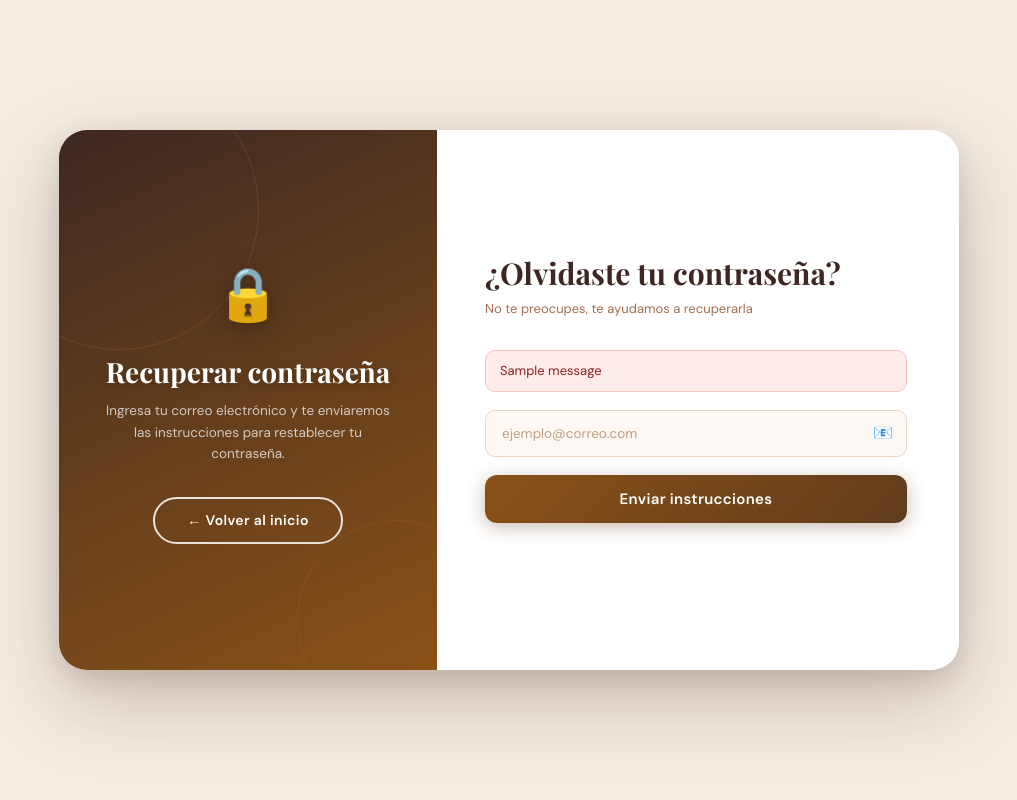
After one commit to rcastrooo/CHOCOFLOW_IA, a Django app: page /olvide-password/ in a window 1280 px wide. The commit adds this page. Shown: the whole page, without its empty margins (131-1148 px from the left). Run offline with Django 5.2, Linux system fonts and the light colour scheme; tables that the repository leaves empty hold one stand-in row (values such as "Sample post"); one stand-in notice (Sample message) is shown.

Commit message:
recuperar contraseña

```diff
--- a/CHOCOFLOW/urls.py
+++ b/CHOCOFLOW/urls.py
@@ -91,4 +91,8 @@ urlpatterns = [
     #CORREOS
     path('correos/', views.correos_vista, name='correos_vista'),
     path('correos/enviar/', views.enviar_correos_masivos, name='enviar_correos_masivos'),
+
+    #RECUPERAR CONTRASEÑA
+    path('olvide-password/',views.olvide_password,name='olvide_password'),
+    path('restablecer/<uidb64>/<token>/',views.restablecer_password,name='restablecer_password'),
 ]
--- /dev/null
+++ b/myApp/templates/auth/olvide_password.html
@@ -0,0 +1,55 @@
+{% load static %}
+<!DOCTYPE html>
+<html lang="es">
+<head>
+    <meta charset="UTF-8">
+    <meta name="viewport" content="width=device-width, initial-scale=1.0">
+    <title>Recuperar contraseña - CHOCOFLOW</title>
+    <link href="https://cdn.jsdelivr.net/npm/bootstrap@5.3.0/dist/css/bootstrap.min.css" rel="stylesheet">
+    <link rel="stylesheet" href="{% static 'css/login2.css' %}">
+</head>
+<body class="login-page">
+    <div class="login-wrapper">
+        <!-- ══ PANEL IZQUIERDO ══ -->
+        <div class="login-left">
+            <div class="deco-icon">🔒</div>
+            <h1>Recuperar contraseña</h1>
+            <p>Ingresa tu correo electrónico y te enviaremos las instrucciones para restablecer tu contraseña.</p>
+            <a href="{% url 'login' %}" class="btn-register">← Volver al inicio</a>
+        </div>
+
+        <!-- ══ PANEL DERECHO ══ -->
+        <div class="login-right">
+            <h2 class="form-title">¿Olvidaste tu contraseña?</h2>
+            <p class="form-subtitle">No te preocupes, te ayudamos a recuperarla</p>
+
+            {% if messages %}
+                {% for message in messages %}
+                    <div class="alert-choco">
+                        {{ message }}
+                    </div>
+                {% endfor %}
+            {% endif %}
+
+            <form method="POST" class="recovery-form">
+                {% csrf_token %}
+                <div class="input-group-custom">
+                    <input
+                        type="email"
+                        id="email"
+                        name="email"
+                        class="form-control-login"
+                        placeholder="ejemplo@correo.com"
+                        required
+                    >
+                    <span class="input-icon">📧</span>
+                </div>
+
+                <button type="submit" class="btn-login-main">
+                    Enviar instrucciones
+                </button>
+            </form>
+        </div>
+    </div>
+</body>
+</html>
--- a/myApp/views.py
+++ b/myApp/views.py
@@ -156,6 +156,193 @@ def login_usuario(request):
             messages.error(request, "Correo o contraseña incorrectos.")
 
     return render(request, 'auth/login.html')
+
+def olvide_password(request):
+
+    if request.method == 'POST':
+
+        correo = request.POST.get('email', '').strip()
+
+        if not correo:
+
+            messages.error(
+                request,
+                'Debes ingresar un correo.'
+            )
+
+            return render(
+                request,
+                'auth/olvide_password.html'
+            )
+
+        try:
+
+            user = User.objects.get(
+                email=correo
+            )
+
+            nombre_usuario = (
+                user.first_name
+                if user.first_name
+                else user.username
+            )
+
+            uid = urlsafe_base64_encode(
+                force_bytes(user.pk)
+            )
+
+            token = (
+                default_token_generator
+                .make_token(user)
+            )
+
+            enlace = (
+                request.build_absolute_uri(
+                    reverse(
+                        'restablecer_password',
+                        kwargs={
+                            'uidb64': uid,
+                            'token': token
+                        }
+                    )
+                )
+            )
+
+            send_mail(
+                subject='Recuperación de contraseña - ChocoFlow',
+                message=f'''
+Hola {nombre_usuario},
+
+Has solicitado recuperar tu contraseña.
+
+Haz clic en el siguiente enlace:
+
+{enlace}
+
+Si no realizaste esta solicitud ignora este mensaje.
+''',
+                from_email=None,
+                recipient_list=[correo],
+                fail_silently=False,
+            )
+
+            messages.success(
+                request,
+                'Se envió un enlace de recuperación.'
+            )
+
+            return redirect('login')
+
+        except User.DoesNotExist:
+
+            messages.error(
+                request,
+                'No existe un usuario registrado con ese correo.'
+            )
+
+        except Exception as e:
+
+            messages.error(
+                request,
+                f'Error al enviar correo: {str(e)}'
+            )
+
+    return render(
+        request,
+        'auth/olvide_password.html'
+    )
+
+def restablecer_password(
+    request,
+    uidb64,
+    token
+):
+
+    try:
+
+        uid = (
+            urlsafe_base64_decode(
+                uidb64
+            ).decode()
+        )
+
+        user = User.objects.get(
+            pk=uid
+        )
+
+    except Exception:
+
+        user = None
+
+    if (
+        user is None
+        or not default_token_generator.check_token(
+            user,
+            token
+        )
+    ):
+
+        messages.error(
+            request,
+            'El enlace es inválido o expiró.'
+        )
+
+        return redirect('login')
+
+    if request.method == 'POST':
+
+        password1 = request.POST.get(
+            'password1'
+        )
+
+        password2 = request.POST.get(
+            'password2'
+        )
+
+        if password1 != password2:
+
+            messages.error(
+                request,
+                'Las contraseñas no coinciden.'
+            )
+
+            return render(
+                request,
+                'auth/restablecer_password.html'
+            )
+
+        if len(password1) < 8:
+
+            messages.error(
+                request,
+                'La contraseña debe tener mínimo 8 caracteres.'
+            )
+
+            return render(
+                request,
+                'auth/restablecer_password.html'
+            )
+
+        user.set_password(
+            password1
+        )
+
+        user.save()
+
+        messages.success(
+            request,
+            'Contraseña actualizada correctamente.'
+        )
+
+        return redirect(
+            'login'
+        )
+
+    return render(
+        request,
+        'auth/restablecer_password.html'
+    )
+
 
 
 # ========================
```
Also changed, not shown: myApp/templates/auth/login.html (+7 -0 lines), myApp/templates/auth/restablecer_password.html (added, +79 -0 lines).
